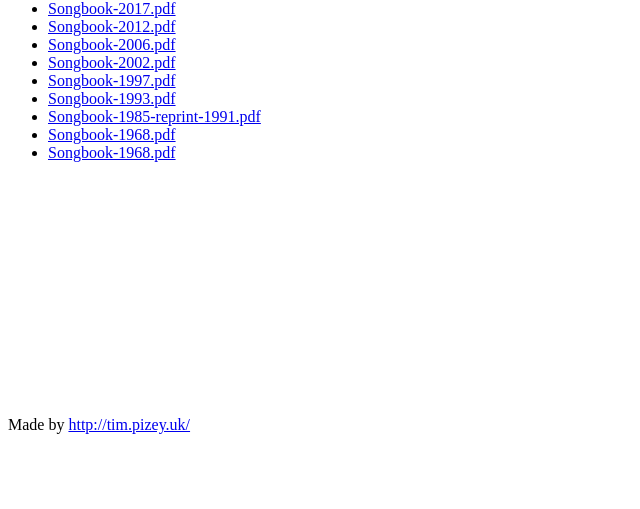
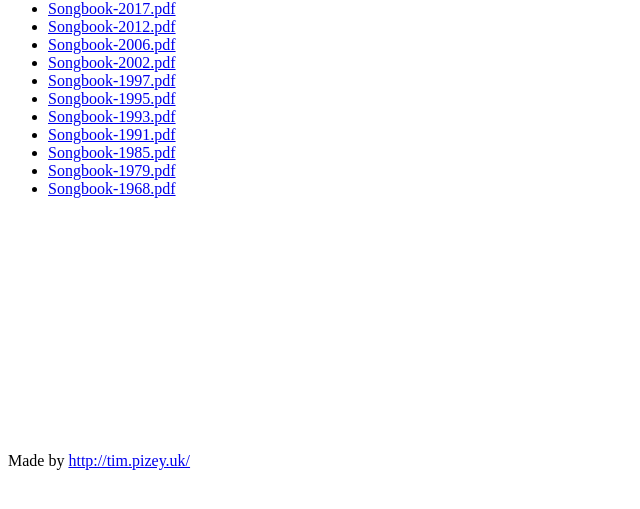
Before and after one commit to glee-uk/glee-uk.github.io, a plain HTML site: page songbooks/index.html in a window 1280 px wide. Shown: the part 155-664 px from the top of the page, without its empty margins (0-640 px from the left). Drawn offline with Linux system fonts and the light colour scheme.

Commit message:
From Emily: 79, 85, 95

```diff
--- a/songbooks/index.html
+++ b/songbooks/index.html
@@ -42,19 +42,30 @@ Songbook-1997.pdf
 </a>
 </li>
 <li>
+<a href="Songbook-1995.pdf">
+Songbook-1995.pdf
+</a>
+</li>
+
+<li>
 <a href="Songbook-1993.pdf">
 Songbook-1993.pdf
 </a>
 </li>
 <li>
-<a href="Songbook-1985-reprint-1991.pdf">
-Songbook-1985-reprint-1991.pdf
+<a href="Songbook-1991.pdf">
+Songbook-1991.pdf
 </a>
 </li>
 
 <li>
-<a href="Songbook-1968.pdf">
-Songbook-1968.pdf
+<a href="Songbook-1985.pdf">
+ Songbook-1985.pdf
+</a>
+</li>
+<li>
+<a href="Songbook-1979.pdf">
+ Songbook-1979.pdf
 </a>
 </li>
 <li>
@@ -62,9 +73,6 @@ Songbook-1968.pdf
 Songbook-1968.pdf
 </a>
 </li>
-
-
-
 
 </ul>
 <p>&nbsp</p>
```
